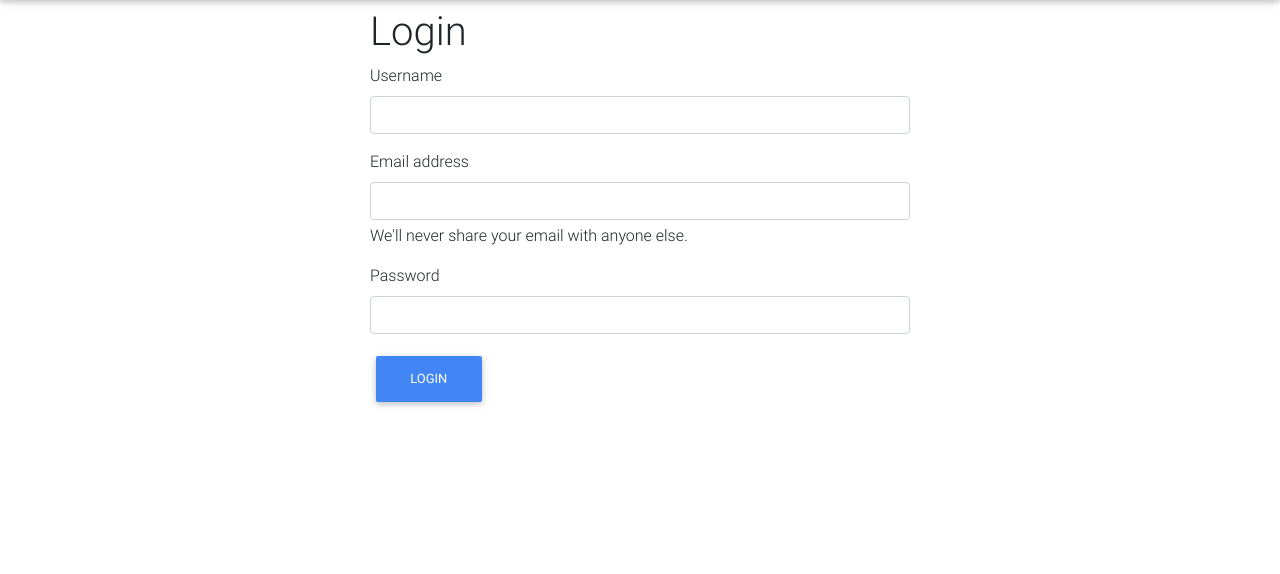
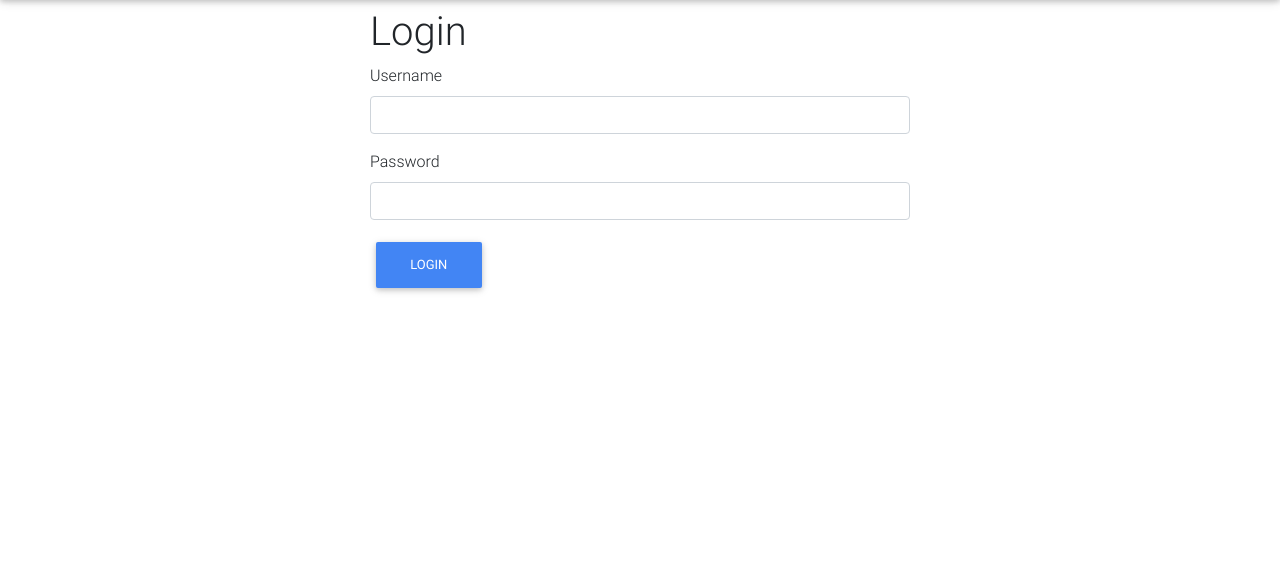
Before and after one commit to xingq1998/CIS422_group4_project1, a Django app: page /login/ in a window 1280 px wide. Shown: the part 64-638 px from the top of the page. Run offline with Django 3.2, Linux system fonts and the light colour scheme; some libraries are stand-ins or nearby versions.

Commit message:
modify app/views.py so that 'state' shows correctly and delete email from login.html since it has nothing to do with Login

```diff
--- a/app/views.py
+++ b/app/views.py
@@ -83,7 +83,7 @@ def account_info(request):
             appoint['name'] = clinic.name
             appoint['city'] = clinic.city
             appoint['zip_code'] = clinic.zip_code
-            appoint['stat'] = clinic.state
+            appoint['state'] = clinic.state
             appoint['pic_address'] = clinic.pic_address
             appoint['address'] = clinic.address
             appoint['start_time'] = schedule.start_time
--- a/templates/users/login.html
+++ b/templates/users/login.html
@@ -21,13 +21,6 @@
                                     <input name="username" type="input" class="form-control" id="loginInputUsername">
                                 </div>
                                 <div class="mb-3">
-                                    <label for="loginInputEmail" class="form-label">Email address</label>
-                                    <input name="email" type="email" class="form-control" id="loginInputEmail"
-                                           aria-describedby="emailHelp">
-                                    <div id="emailHelp" class="form-text">We'll never share your email with anyone else.
-                                    </div>
-                                </div>
-                                <div class="mb-3">
                                     <label for="loginInputPwd" class="form-label">Password</label>
                                     <input name="password" type="password" class="form-control" id="loginInputPwd">
                                 </div>
```
